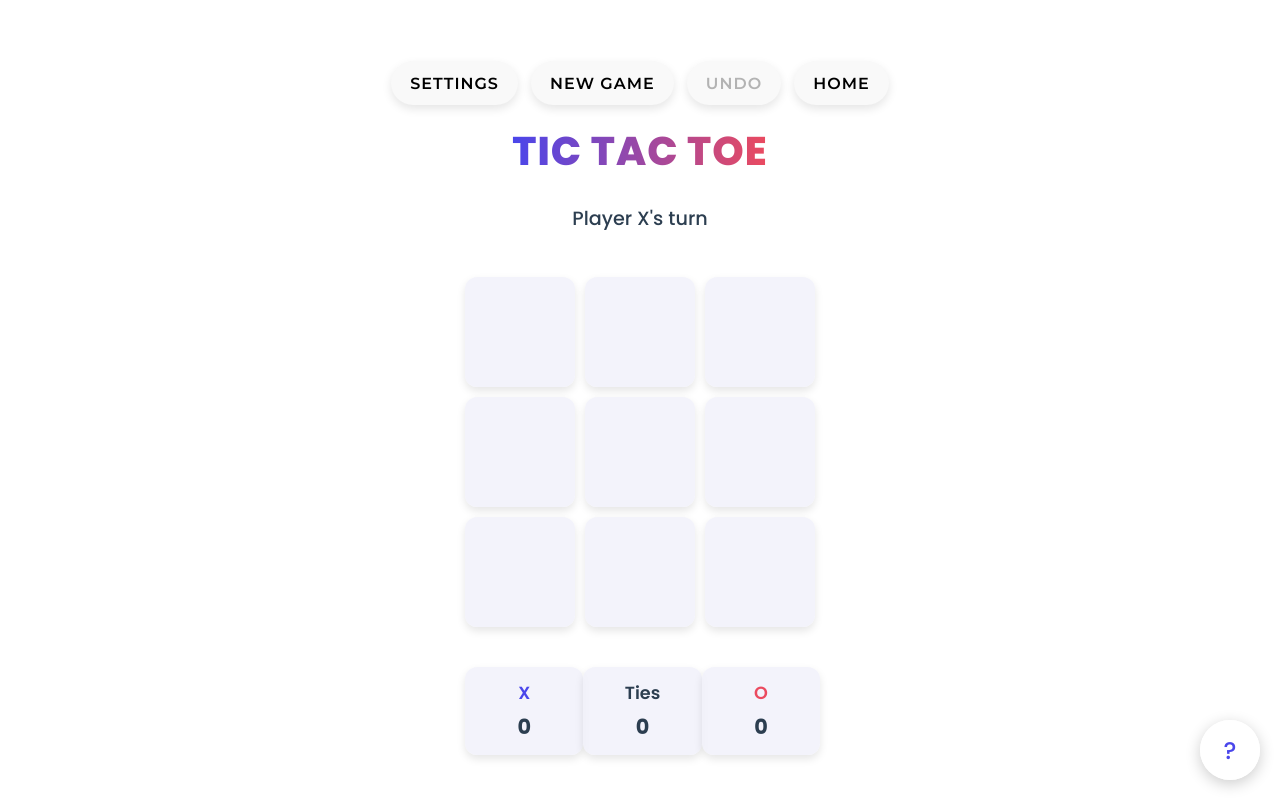
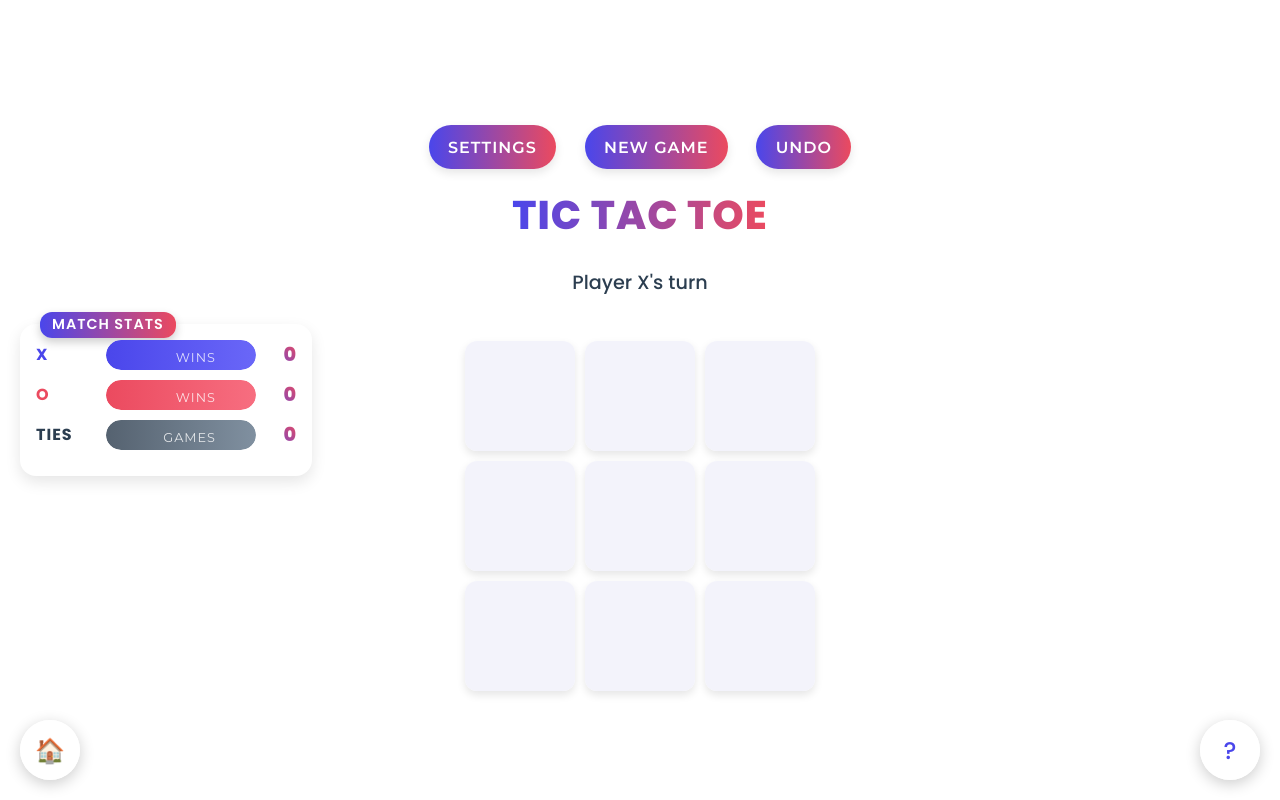
Before and after one commit to R-A-V-I-0-7/tic-tac-toe, a React (Vite) app: page / in a window 1280 px wide. Both pictures are taken after a click on the button "PLAY NOW". Built offline with nearby package versions, Linux system fonts and the light colour scheme.

Commit message:
Deployment issue

```diff
--- a/src/App.css
+++ b/src/App.css
@@ -288,6 +288,9 @@ body {
   font-family: 'Montserrat', sans-serif;
   text-transform: uppercase;
   letter-spacing: 1px;
+  background: var(--button-bg-color);
+  color: var(--button-text-color);
+  margin: 0 0.5rem;
 }
 
 .reset-button {
@@ -329,38 +332,153 @@ body {
 
 .game-history {
   display: flex;
-  justify-content: space-between;
+  flex-direction: column;
   width: 100%;
   max-width: 350px;
-  margin-top: 1rem;
+  margin-bottom: 1.5rem;
   animation: fadeIn 0.8s ease-out;
+  border-radius: 16px;
+  padding: 1rem;
+  box-shadow: 0 6px 15px rgba(0, 0, 0, 0.1);
+  position: relative;
+  background: var(--board-bg-color);
+  transform: translateY(0);
+  transition: transform 0.3s ease;
+}
+
+.game-history:hover {
+  transform: translateY(-5px);
+}
+
+.game-history::before {
+  content: 'Match Stats';
+  position: absolute;
+  top: -12px;
+  left: 20px;
+  background: linear-gradient(to right, var(--primary-color), var(--secondary-color));
+  color: white;
+  padding: 2px 12px;
+  border-radius: 12px;
+  font-size: 0.9rem;
+  font-weight: 600;
+  letter-spacing: 1px;
+  text-transform: uppercase;
+  box-shadow: 0 4px 10px rgba(0, 0, 0, 0.2);
 }
 
 .history-item {
   display: flex;
-  flex-direction: column;
-  align-items: center;
-  background-color: var(--history-bg-color);
-  border-radius: 12px;
-  padding: 0.8rem 1.2rem;
-  min-width: 80px;
-  box-shadow: 0 4px 8px var(--shadow-color);
-  transition: transform 0.3s ease;
-}
-
-.history-item:hover {
-  transform: translateY(-5px);
+  align-items: center;
+  margin-bottom: 10px;
+  position: relative;
+  transition: all 0.3s ease;
+  animation: slideInFromLeft 0.5s ease-out;
+  animation-fill-mode: both;
+}
+
+.history-item:nth-child(1) {
+  animation-delay: 0.1s;
+}
+
+.history-item:nth-child(2) {
+  animation-delay: 0.2s;
+}
+
+.history-item:nth-child(3) {
+  animation-delay: 0.3s;
+}
+
+@keyframes slideInFromLeft {
+  0% {
+    transform: translateX(-20px);
+    opacity: 0;
+  }
+  100% {
+    transform: translateX(0);
+    opacity: 1;
+  }
 }
 
 .player-label {
-  font-weight: 600;
-  font-size: 1.1rem;
-  margin-bottom: 0.3rem;
+  width: 60px;
+  font-weight: 700;
+  font-size: 1rem;
+  text-transform: uppercase;
+  letter-spacing: 1px;
+  flex-shrink: 0;
+  transition: all 0.3s ease;
+}
+
+.score-bar {
+  height: 30px;
+  flex-grow: 1;
+  position: relative;
+  border-radius: 15px;
+  overflow: hidden;
+  background: rgba(255, 255, 255, 0.1);
+  margin: 0 10px;
+}
+
+.score-fill {
+  height: 100%;
+  position: absolute;
+  left: 0;
+  top: 0;
+  border-radius: 15px;
+  transition: width 1s ease-out;
+}
+
+.x-wins .score-fill {
+  background: linear-gradient(to right, var(--primary-color), #6a67f8);
+  width: 0%;
+  animation: fillBar 1s ease-out forwards;
+}
+
+.o-wins .score-fill {
+  background: linear-gradient(to right, var(--secondary-color), #f76e80);
+  width: 0%;
+  animation: fillBar 1s ease-out forwards;
+  animation-delay: 0.3s;
+}
+
+.ties .score-fill {
+  background: linear-gradient(to right, var(--neutral-color), #8090a0);
+  width: 0%;
+  animation: fillBar 1s ease-out forwards;
+  animation-delay: 0.2s;
+}
+
+@keyframes fillBar {
+  from { width: 0%; }
+  to { width: 100%; }
 }
 
 .score {
-  font-size: 1.3rem;
-  font-weight: 700;
+  font-size: 1.2rem;
+  font-weight: 800;
+  width: 30px;
+  text-align: right;
+  flex-shrink: 0;
+  transition: all 0.3s ease;
+  animation: pulseScore 1.5s infinite alternate;
+  animation-delay: 0.5s;
+  background: linear-gradient(45deg, var(--primary-color), var(--secondary-color));
+  -webkit-background-clip: text;
+  background-clip: text;
+  color: transparent;
+}
+
+.history-label {
+  position: absolute;
+  right: 40px;
+  top: 50%;
+  transform: translateY(-50%);
+  font-size: 0.75rem;
+  font-weight: 500;
+  text-transform: uppercase;
+  letter-spacing: 1px;
+  color: white;
+  pointer-events: none;
 }
 
 /* Welcome screen */
@@ -684,6 +802,8 @@ body {
 .home-button-fixed:hover {
   transform: scale(1.1);
   box-shadow: 0 6px 20px rgba(0, 0, 0, 0.3);
+  background: linear-gradient(to right, var(--primary-color), var(--secondary-color));
+  color: white;
 }
 
 /* Rules popup styles */
@@ -1422,3 +1542,92 @@ body {
 .popup-feature:hover {
   background-color: rgba(255, 255, 255, 0.25) !important;
 }
+
+.confetti-container {
+  position: fixed;
+  top: 0;
+  left: 0;
+  width: 100%;
+  height: 100%;
+  pointer-events: none;
+  z-index: 100;
+  overflow: hidden;
+}
+
+.confetti {
+  position: absolute;
+  width: 10px;
+  height: 10px;
+  animation: confettiFall 4s linear forwards;
+  z-index: 100;
+}
+
+@keyframes confettiFall {
+  0% {
+    transform: translateY(-100px) rotate(0deg);
+    opacity: 1;
+  }
+  100% {
+    transform: translateY(100vh) rotate(360deg);
+    opacity: 0;
+  }
+}
+
+.history-label {
+  font-size: 0.8rem;
+  font-weight: 400;
+  opacity: 0.8;
+  margin-top: 0.2rem;
+  text-transform: uppercase;
+  letter-spacing: 1px;
+  font-family: 'Montserrat', sans-serif;
+}
+
+@media (min-width: 800px) {
+  .game-history {
+    position: absolute;
+    left: 20px;
+    top: 50%;
+    transform: translateY(-50%);
+    max-width: 260px;
+    margin-bottom: 0;
+    transition: transform 0.3s ease, box-shadow 0.3s ease;
+  }
+
+  .game-history:hover {
+    transform: translateY(-50%) scale(1.05);
+    box-shadow: 0 10px 25px rgba(0, 0, 0, 0.15);
+  }
+
+  .game-board {
+    margin-left: auto;
+    margin-right: auto;
+  }
+}
+
+/* Additional responsive adjustments for smaller screens */
+@media (max-width: 480px) {
+  .game-history {
+    max-width: 300px;
+    padding: 0.8rem;
+  }
+
+  .history-item {
+    margin-bottom: 8px;
+  }
+
+  .player-label {
+    width: 45px;
+    font-size: 0.9rem;
+  }
+
+  .score {
+    width: 25px;
+    font-size: 1rem;
+  }
+
+  .score-bar {
+    height: 25px;
+    margin: 0 8px;
+  }
+}
--- a/src/App.tsx
+++ b/src/App.tsx
@@ -210,10 +210,8 @@ function App() {
         updateGameHistory(board[a]);
 
         // Trigger confetti for winner
-        if (board[a] === 'X') {
-          setConfettiActive(true);
-          setTimeout(() => setConfettiActive(false), 3000);
-        }
+        setConfettiActive(true);
+        setTimeout(() => setConfettiActive(false), 5000);
 
         return;
       }
@@ -526,16 +524,23 @@ function App() {
   const renderConfetti = () => {
     if (!confettiActive) return null;
 
+    const colors = ['#ff0000', '#00ff00', '#0000ff', '#ffff00', '#ff00ff', '#00ffff', '#ff8800', '#8800ff'];
+
     return (
       <div className="confetti-container">
-        {Array(50).fill(null).map((_, i) => (
+        {Array(100).fill(null).map((_, i) => (
           <div
             key={i}
             className="confetti"
             style={{
               left: `${Math.random() * 100}%`,
+              top: `${Math.random() * 30 - 50}%`,
+              width: `${Math.random() * 10 + 5}px`,
+              height: `${Math.random() * 10 + 5}px`,
+              backgroundColor: colors[Math.floor(Math.random() * colors.length)],
               animationDelay: `${Math.random() * 3}s`,
-              backgroundColor: `hsl(${Math.random() * 360}, 80%, 60%)`
+              animationDuration: `${Math.random() * 4 + 3}s`,
+              transform: `rotate(${Math.random() * 360}deg)`
             }}
           />
         ))}
@@ -558,9 +563,6 @@ function App() {
           disabled={moveHistory.length === 0 || winner !== null || isDraw}
         >
           <span>Undo</span>
-        </button>
-        <button onClick={goToHome} className="control-button">
-          <span>Home</span>
         </button>
       </div>
     );
@@ -605,31 +607,46 @@ function App() {
 
           <div className="game-status">{renderGameStatus()}</div>
 
-          <div className="game-board">
-            {Array(9).fill(null).map((_, index) => renderCell(index))}
-          </div>
-
           <div className="game-history">
             <div className="history-item x-wins">
               <span className="player-label player-x">
                 {gameMode !== 'pvp' ? 'You' : 'X'}
               </span>
+              <div className="score-bar">
+                <div className="score-fill" style={{ width: `${(gameHistory.x / Math.max(gameHistory.x + gameHistory.o + gameHistory.ties, 1)) * 100}%` }}></div>
+                <span className="history-label">Wins</span>
+              </div>
               <span className="score">{gameHistory.x}</span>
-            </div>
-            <div className="history-item ties">
-              <span className="player-label">Ties</span>
-              <span className="score">{gameHistory.ties}</span>
             </div>
             <div className="history-item o-wins">
               <span className="player-label player-o">
                 {gameMode !== 'pvp' ? 'CPU' : 'O'}
               </span>
+              <div className="score-bar">
+                <div className="score-fill" style={{ width: `${(gameHistory.o / Math.max(gameHistory.x + gameHistory.o + gameHistory.ties, 1)) * 100}%` }}></div>
+                <span className="history-label">Wins</span>
+              </div>
               <span className="score">{gameHistory.o}</span>
             </div>
+            <div className="history-item ties">
+              <span className="player-label">Ties</span>
+              <div className="score-bar">
+                <div className="score-fill" style={{ width: `${(gameHistory.ties / Math.max(gameHistory.x + gameHistory.o + gameHistory.ties, 1)) * 100}%` }}></div>
+                <span className="history-label">Games</span>
+              </div>
+              <span className="score">{gameHistory.ties}</span>
+            </div>
+          </div>
+
+          <div className="game-board">
+            {Array(9).fill(null).map((_, index) => renderCell(index))}
           </div>
 
           <button className="rules-button" onClick={toggleRulesPopup}>
             ?
+          </button>
+          <button className="home-button-fixed" onClick={goToHome}>
+            🏠
           </button>
         </>
       )}
```
